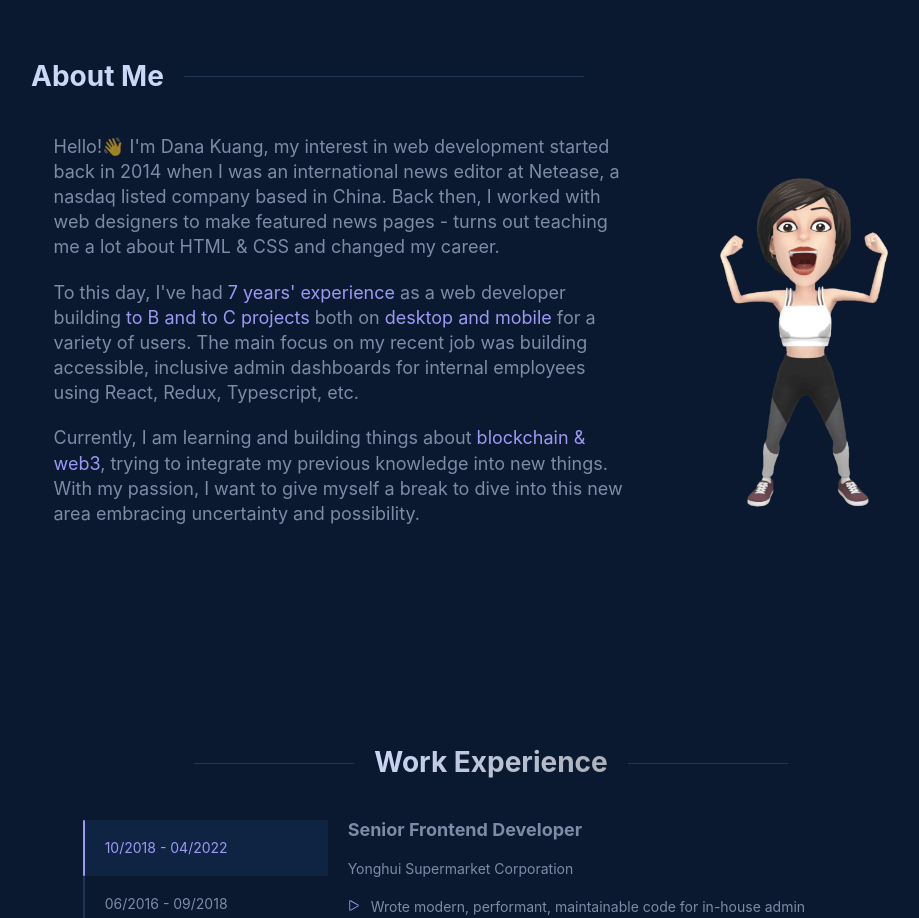
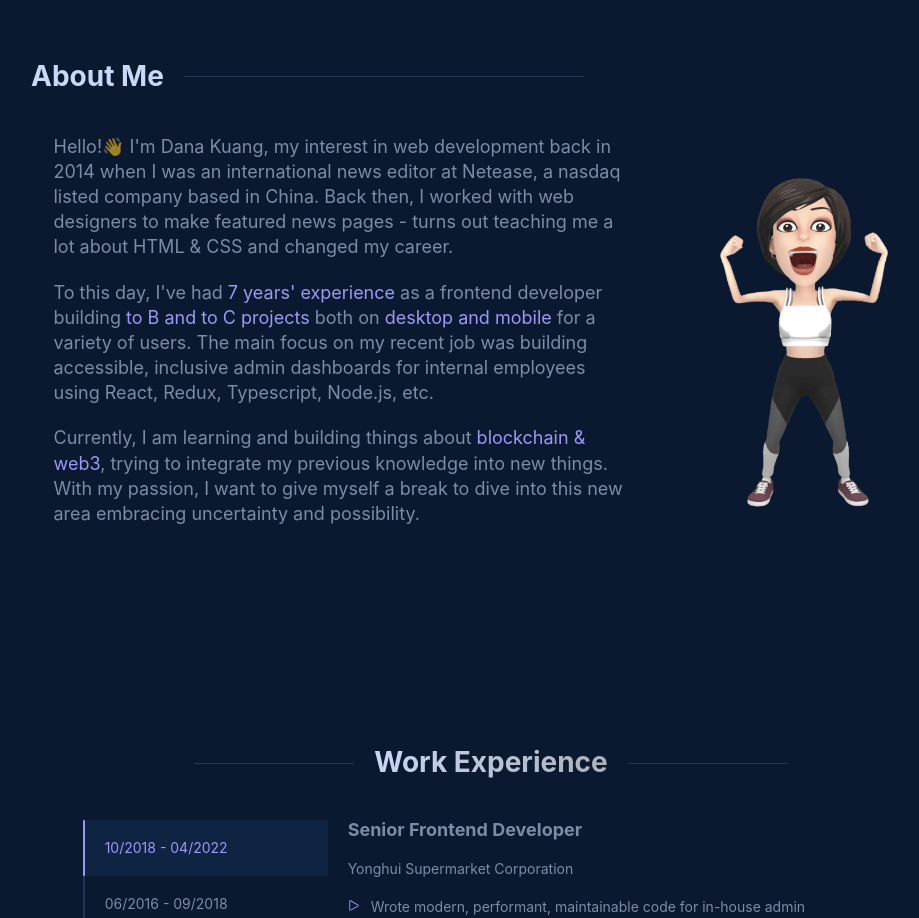
Before and after one commit to kuangbeibei/portfolio, a Next.js app: page / in a window 1280 px wide. Shown: the part 900-1818 px from the top of the page, without its empty margins (149-1068 px from the left). Built offline with nearby package versions, Linux system fonts and the light colour scheme.

Commit message:
update profile

```diff
--- a/src/components/About/index.tsx
+++ b/src/components/About/index.tsx
@@ -53,8 +53,8 @@ const About: FC<{}> = () => {
 					})} */}
 					{
 						lang === 'EN' ? <>
-							<p>Hello!👋 I'm Dana Kuang, my interest in web development started back in 2014 when I was an international news editor at Netease, a nasdaq listed company based in China. Back then, I worked with web designers to make featured news pages - turns out teaching me a lot about HTML &amp; CSS and changed my career.</p>
-							<p>To this day, I've had<span> 7 years' experience</span> as a web developer building <span>to B and to C projects</span> both on <span>desktop and mobile</span> for a variety of users. The main focus on my recent job was building accessible, inclusive admin dashboards for internal employees using React, Redux, Typescript, etc.</p>
+							<p>Hello!👋 I'm Dana Kuang, my interest in web development back in 2014 when I was an international news editor at Netease, a nasdaq listed company based in China. Back then, I worked with web designers to make featured news pages - turns out teaching me a lot about HTML &amp; CSS and changed my career.</p>
+							<p>To this day, I've had<span> 7 years' experience</span> as a frontend developer building <span>to B and to C projects</span> both on <span>desktop and mobile</span> for a variety of users. The main focus on my recent job was building accessible, inclusive admin dashboards for internal employees using React, Redux, Typescript, Node.js, etc.</p>
 							<p>Currently, I am learning and building things about <span>blockchain & web3</span>, trying to integrate my previous knowledge into new things. With my passion, I want to give myself a break to dive into this new area embracing uncertainty and possibility.</p>
 						</> : <>
 							<p style={{lineHeight: 1.6}}>
```
